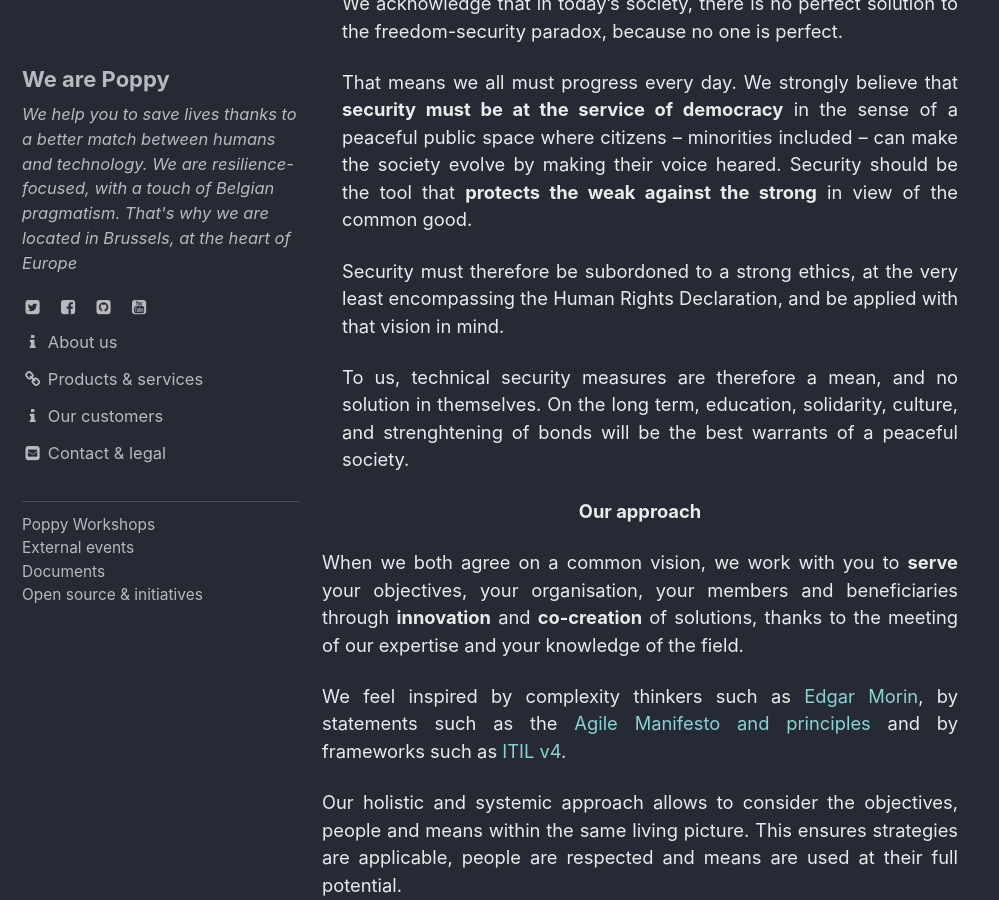
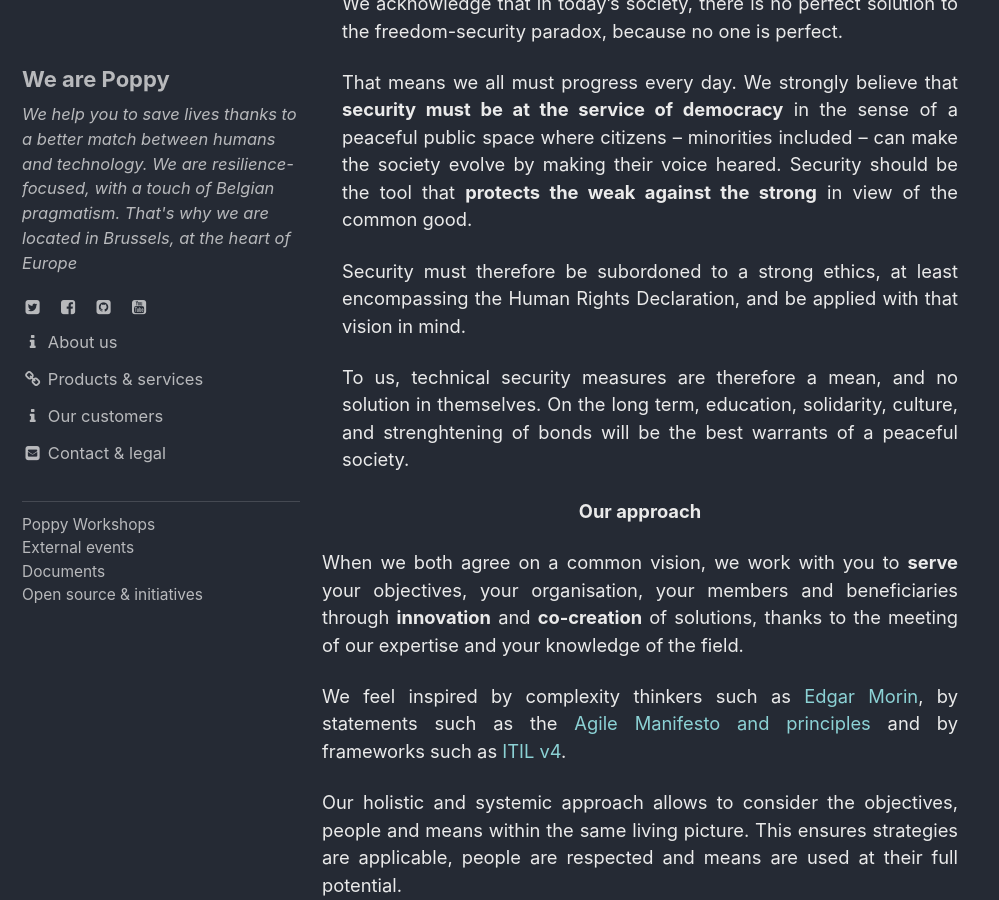
Before and after one commit to ccloquet/ccloquet.github.io, a Jekyll site: the page built from _pages/about_us.md, in a window 1280 px wide and 900 px high, scrolled down 2801 px. Shown: the whole window, without its empty margins (0-999 px from the left). Built offline with Jekyll 4.4.1, drawn with Linux system fonts in a browser that asks for light colours; cached includes are drawn as plain includes.

Commit message:
Update about_us.md

```diff
--- a/_pages/about_us.md
+++ b/_pages/about_us.md
@@ -47,7 +47,7 @@ permalink: /about_us/
 
 <p >That means we all must progress every day. We strongly believe that <strong>security must be at the service of democracy</strong> in the sense of a peaceful public space where citizens – minorities included – can make the society evolve by making their voice heared. Security should be the tool that <strong>protects the weak against the strong</strong> in view of the common good.</p>
 
-<p >Security must therefore be subordoned to a strong ethics, at the very least encompassing the Human Rights Declaration, and be applied with that vision in mind.</p>
+<p >Security must therefore be subordoned to a strong ethics, at least encompassing the Human Rights Declaration, and be applied with that vision in mind.</p>
 
 <p >To us, technical security measures are therefore a mean, and no solution in themselves. On the long term, education, solidarity, culture, and strenghtening of bonds will be the best warrants of a peaceful society.</p>
 </div>
```
